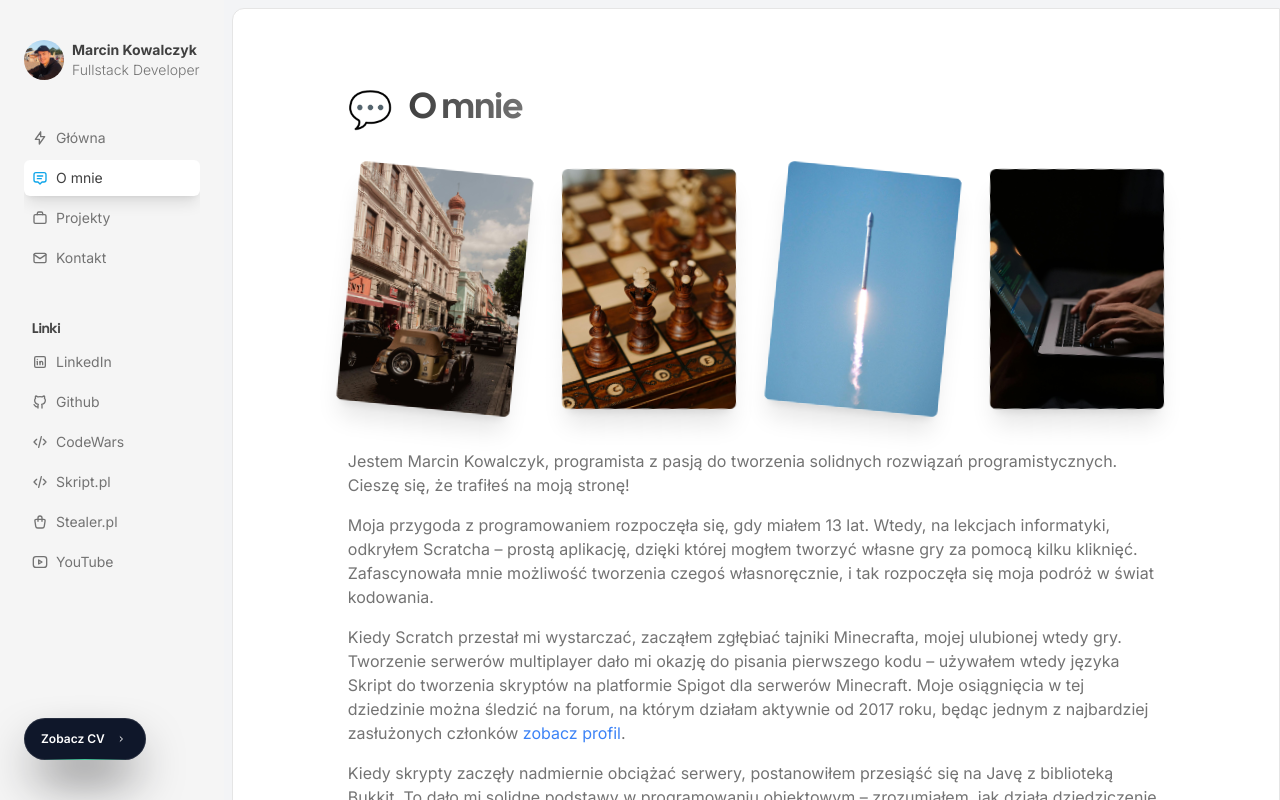
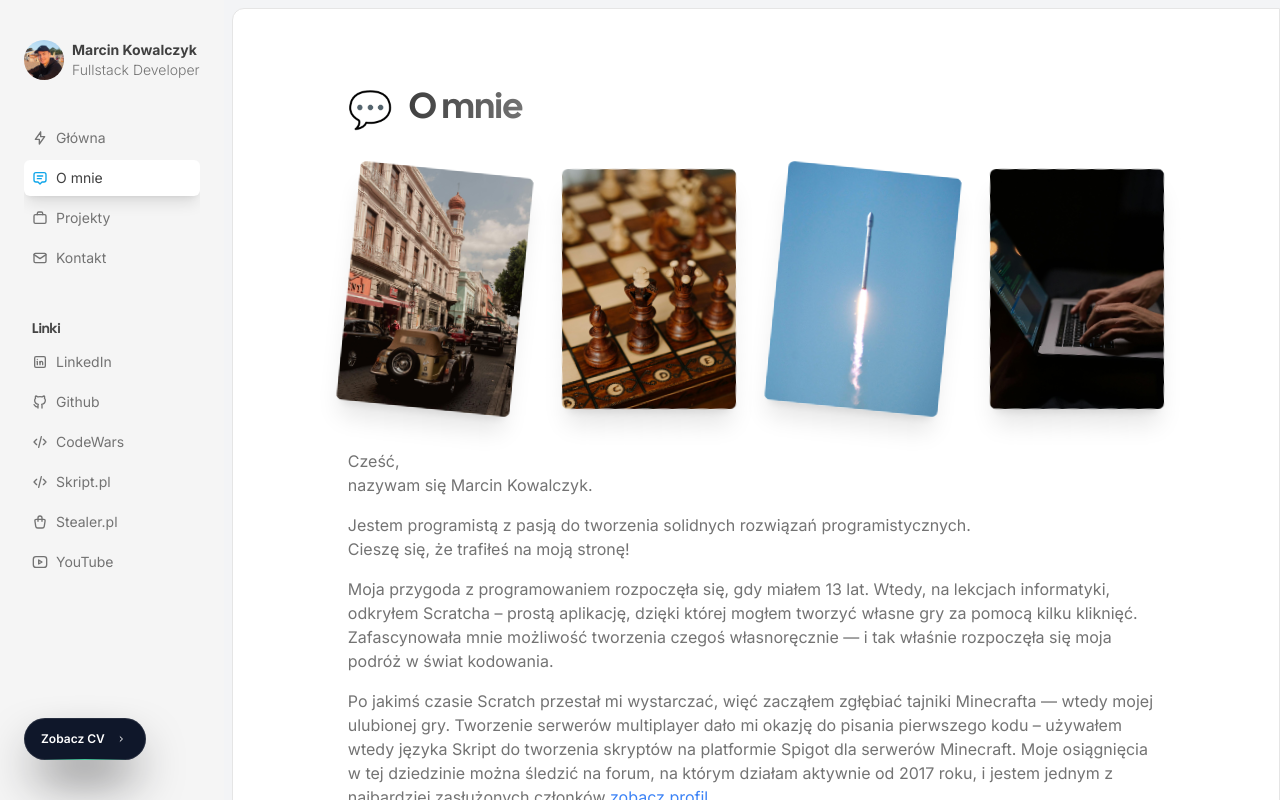
Before and after one commit to m4rc1nn/portfolio, a Next.js app: page /about in a window 1280 px wide. Built offline with nearby package versions, Linux system fonts and the light colour scheme.

Commit message:
changes in description of me

```diff
--- a/src/components/About.tsx
+++ b/src/components/About.tsx
@@ -43,27 +43,45 @@ export default function About() {
       </div>
 
       <div className="max-w-4xl">
-        <Paragraph className=" mt-4">
-        Jestem Marcin Kowalczyk, programista z pasją do tworzenia solidnych rozwiązań programistycznych. <br /> Cieszę się, że trafiłeś na moją stronę!
+      <Paragraph>
+      Cześć,
+        </Paragraph>
+        <Paragraph>
+        nazywam się Marcin Kowalczyk.
         </Paragraph>
         <Paragraph className=" mt-4">
-        Moja przygoda z programowaniem rozpoczęła się, gdy miałem 13 lat. Wtedy, na lekcjach informatyki, odkryłem Scratcha – prostą aplikację, dzięki której mogłem tworzyć własne gry za pomocą kilku kliknięć. Zafascynowała mnie możliwość tworzenia czegoś własnoręcznie, i tak rozpoczęła się moja podróż w świat kodowania.
+        Jestem programistą z pasją do tworzenia solidnych rozwiązań programistycznych.
+        </Paragraph>
+        <Paragraph>
+        Cieszę się, że trafiłeś na moją stronę!
+        </Paragraph>
+        <Paragraph className=" mt-4">
+        Moja przygoda z programowaniem rozpoczęła się, gdy miałem 13 lat. Wtedy, na lekcjach informatyki, odkryłem Scratcha – prostą aplikację, dzięki której mogłem tworzyć własne gry za pomocą kilku kliknięć. Zafascynowała mnie możliwość tworzenia czegoś własnoręcznie — i tak właśnie rozpoczęła się moja podróż w świat kodowania.
         </Paragraph>
 
         <Paragraph className=" mt-4">
-        Kiedy Scratch przestał mi wystarczać, zacząłem zgłębiać tajniki Minecrafta, mojej ulubionej wtedy gry. Tworzenie serwerów multiplayer dało mi okazję do pisania pierwszego kodu – używałem wtedy języka Skript do tworzenia skryptów na platformie Spigot dla serwerów Minecraft. Moje osiągnięcia w tej dziedzinie można śledzić na forum, na którym działam aktywnie od 2017 roku, będąc jednym z najbardziej zasłużonych członków <Link className=" text-blue-500 hover:underline" href={"https://skript.pl/profil/3406-krejzolekpro/"} target="_blank">zobacz profil</Link>.
+        Po jakimś czasie Scratch przestał mi wystarczać, więć zacząłem zgłębiać tajniki Minecrafta — wtedy mojej ulubionej gry. Tworzenie serwerów multiplayer dało mi okazję do pisania pierwszego kodu – używałem wtedy języka Skript do tworzenia skryptów na platformie Spigot dla serwerów Minecraft. Moje osiągnięcia w tej dziedzinie można śledzić na forum, na którym działam aktywnie od 2017 roku, i jestem jednym z najbardziej zasłużonych członków <Link className=" text-blue-500 hover:underline" href={"https://skript.pl/profil/3406-krejzolekpro/"} target="_blank">zobacz profil</Link>.
         </Paragraph>
         <Paragraph className=" mt-4">
         Kiedy skrypty zaczęły nadmiernie obciążać serwery, postanowiłem przesiąść się na Javę z biblioteką Bukkit. To dało mi solidne podstawy w programowaniu obiektowym – zrozumiałem, jak działa dziedziczenie, polimorfizm, zarządzanie zależnościami i architektura oparta na klasach oraz interfejsach. W międzyczasie, aby poszerzyć swoje umiejętności, zacząłem również eksperymentować z webówką, tworząc proste strony w HTML, CSS, JavaScript oraz PHP.
         </Paragraph>
         <Paragraph className=" mt-4">
-        Wkrótce potem skoncentrowałem się na programowaniu webowym, które stało się moją główną ścieżką kariery. W 2022 roku przeprowadziłem się do Poznania, gdzie rozpocząłem swoją pierwszą komercyjną pracę w firmie Custommerce jako FullStack Developer. Tam na co dzień korzystam z frameworków takich jak Next.js, React.js i Node.js, pracując nad wewnętrznymi systemami firmowymi.
+        Wkrótce potem skoncentrowałem się na programowaniu webowym, które stało się moją główną ścieżką kariery.
         </Paragraph>
         <Paragraph className=" mt-4">
-        Obecnie w czasie wolnym zgłębiam różne obszary programowania, poszerzając swoje kompetencje w technologiach i narzędziach, które mnie fascynują. Dodatkowo, rozwijam swoją wiedzę w zakresie moich pasji – eksploracji kosmosu, motoryzacji oraz szachów, które, podobnie jak programowanie, wymagają strategicznego myślenia i precyzji.
+        W 2022 roku przeprowadziłem się do Poznania, gdzie rozpocząłem swoją pierwszą komercyjną pracę w firmie Custommerce jako FullStack Developer. Na co dzień korzystam z frameworków takich jak Next.js, React.js i Node.js, pracując nad wewnętrznymi systemami firmowymi.
         </Paragraph>
         <Paragraph className=" mt-4">
-        Dziękuję, że poświęciłeś czas na przeczytanie mojej historii. Mam nadzieję, że zaciekawił Cię ten krótki opis. Jeśli masz jakiekolwiek pytania, chętnie na nie odpowiem!
+        Obecnie w czasie wolnym zgłębiam różne obszary programowania, poszerzając swoją wiedzę i kompetencje w technologiach i narzędziach, które mnie fascynują.
+        </Paragraph>
+        <Paragraph>
+        Dodatkowo rozwijam swoją wiedzę w zakresie moich pasji – eksploracji kosmosu, motoryzacji oraz szachów, które, podobnie jak programowanie, wymagają strategicznego myślenia i precyzji.
+        </Paragraph>
+        <Paragraph className=" mt-4">
+        Dziękuję, że poświęciłeś czas na przeczytanie mojej historii. Mam nadzieję, że zaciekawił Cię ten krótki opis.
+        </Paragraph>
+        <Paragraph className="mt-4">
+        Jeśli masz jakiekolwiek pytania, chętnie na nie odpowiem! <Link className="text-blue-500 hover:underline" href={"/contact"} target="_blank">Kontakt</Link>
         </Paragraph>
       </div>
     </div>
```
